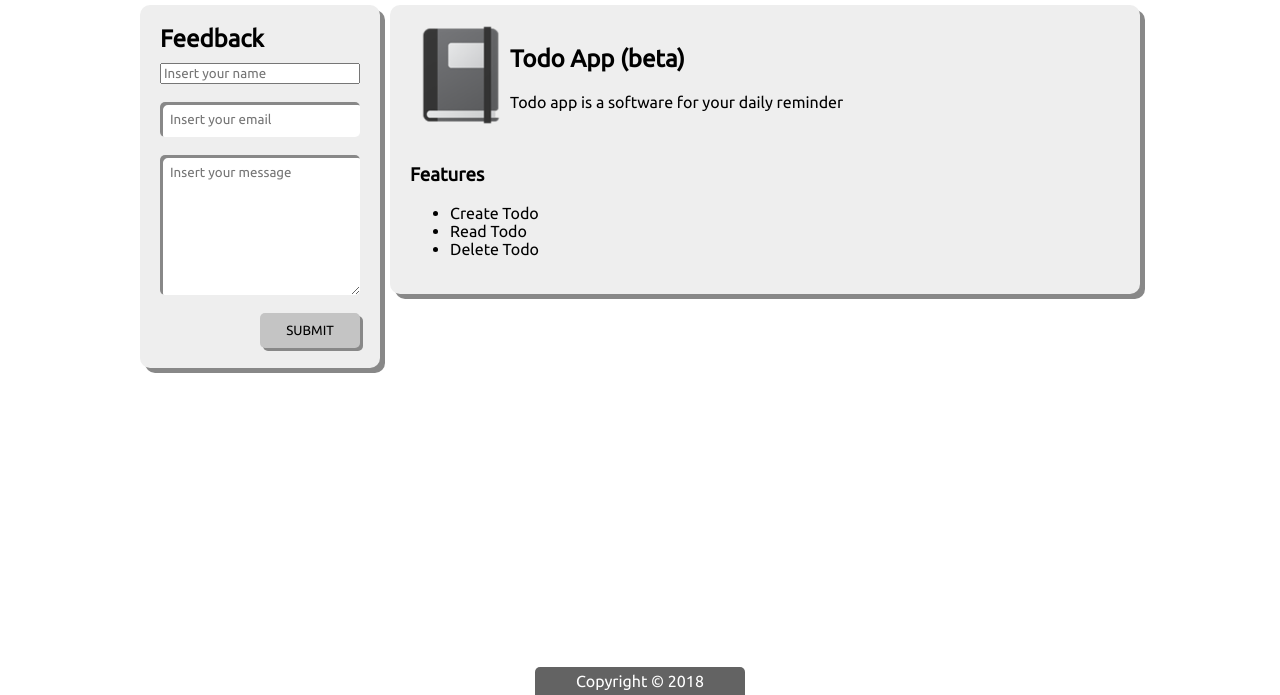
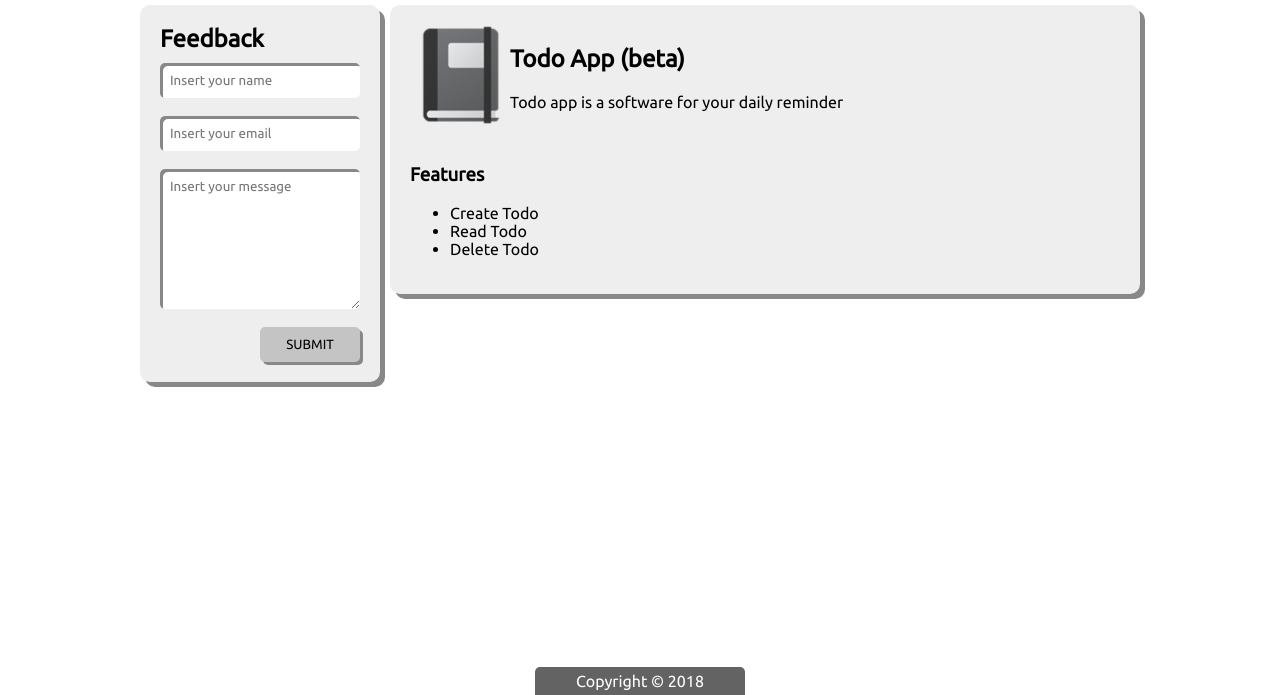
Before and after one commit to rahmanfadhil/todo-app, a plain HTML site: page index.html in a window 1280 px wide. Shown: the part 105-800 px from the top of the page. Drawn offline with Linux system fonts and the light colour scheme.

Commit message:
Fixed index.css

```diff
--- a/style/index.css
+++ b/style/index.css
@@ -160,7 +160,7 @@ footer {
   margin-top: 0px;
 }
 
-.sidebar input[type=password], .sidebar input[type=email], .sidebar input[type=submit], .sidebar textarea {
+.sidebar input[type=text], .sidebar input[type=email], .sidebar input[type=submit], .sidebar textarea {
   padding: 10px;
   border-radius: 5px;
   border: none;
```
